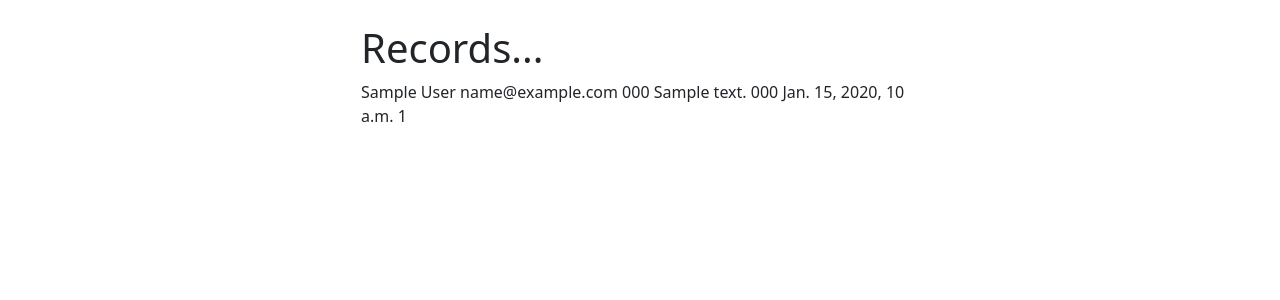
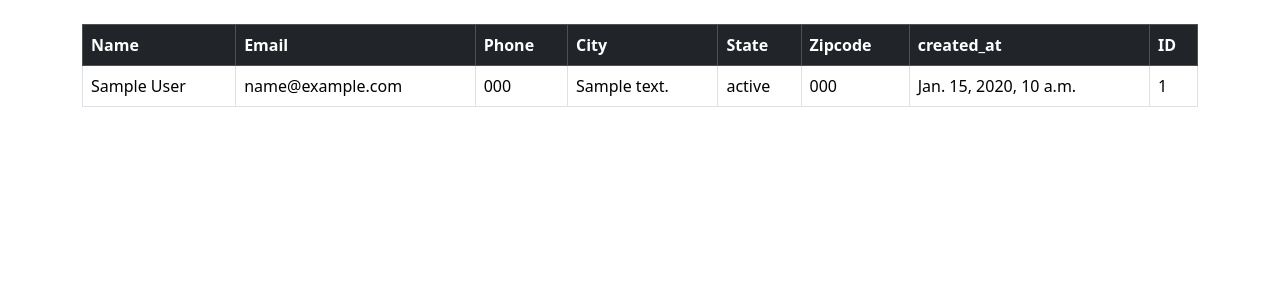
Before and after one commit to WavuaW/MyPractice, a Django app: template Django/demo/myapp/templates/home.html in a window 1280 px wide. Shown: the part 56-356 px from the top of the page. Run offline with Django 4.2, Linux system fonts and the light colour scheme; a user stored in the database is signed in; tables that the repository leaves empty hold one stand-in row (values such as "Sample post"); the template is opened without the code that fills it: most values are stand-ins (such as "Sample title", 1, 10 or a date in 2020); parts of the project's set-up code (start-up, migrations or seed data) failed here and were passed over.

Commit message:
Record Tables

```diff
--- a/Django/Portfolio/dcrm/dcrm/website/templates/home.html
+++ b/Django/Portfolio/dcrm/dcrm/website/templates/home.html
@@ -1,25 +1,41 @@
 {% extends "base.html" %}
 
 {% block content %}
-    <div class="col-md-6 offset-md-3">
     {% if user.is_authenticated %}
-        <h1>Records...</h1>
+        <table class="table table-hover table-bordered">
+            <thead class="table-dark">
+              <tr>
+                <th scope="col">Name</th>
+                <th scope="col">Email</th>
+                <th scope="col">Phone</th>
+                <th scope="col">City</th>
+                <th scope="col">State</th>
+                <th scope="col">Zipcode</th>
+                <th scope="col">created_at</th>
+                <th scope="col">ID</th>
 
-        {% if records %}
-        {% for record in records %}
-        {{ record.first_name }}
-        {{ record.last_name }}
-        {{ record.email }}
-        {{ record.phone }}
-        {{ record.address }}
-        {{ record.zipcode }}
-        {{ record.created_at }}
-        {{ record.id }}
-        <br/><br/>
+              </tr>
+            </thead>
+        <tbody>
+            {% if records %}
+                {% for record in records %}
+                    <tr>
+                        <td>{{ record.first_name }}
+                        {{ record.last_name }}</td>
+                        <td>{{ record.email }}</td>
+                        <td>{{ record.phone }}</td>
+                        <td>{{ record.address }}</td>
+                        <td>{{ record.state }}</td>
+                        <td>{{ record.zipcode }}</td>
+                        <td>{{ record.created_at }}</td>
+                        <td>{{ record.id }}</td>
+                    </tr>
+                {% endfor %}
 
-        {% endfor %}
+            {% endif %}
+        </tbody>
+    </table>
 
-        {% endif %}
     {% else %}
 
         <h1>Login</h1>
@@ -35,7 +51,6 @@
             </br>
                 <button type="submit" class="btn btn-secondary">Login</button>
         </form>
-    </div>
     {% endif %}
 
 {% endblock content %}
```
